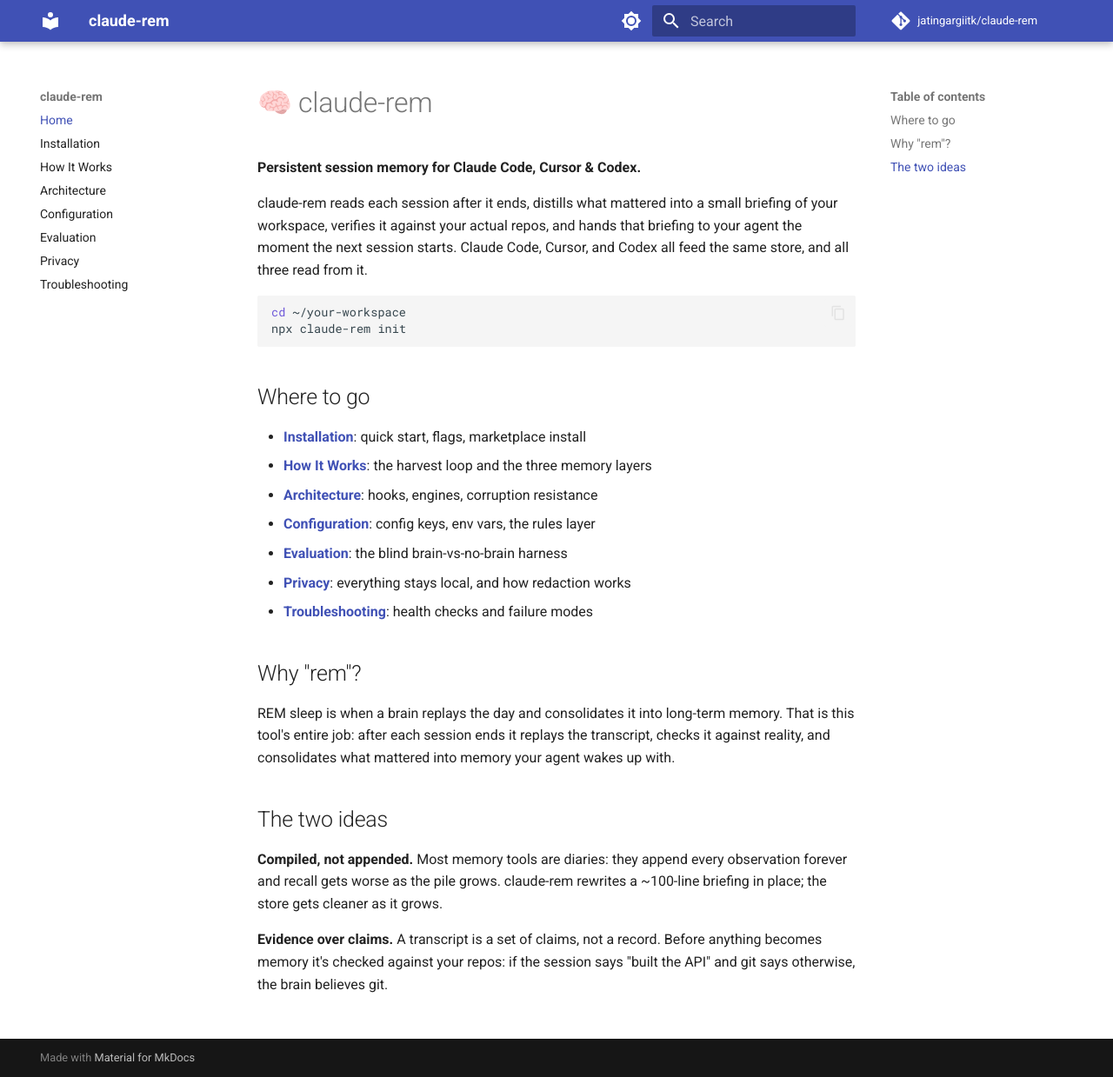
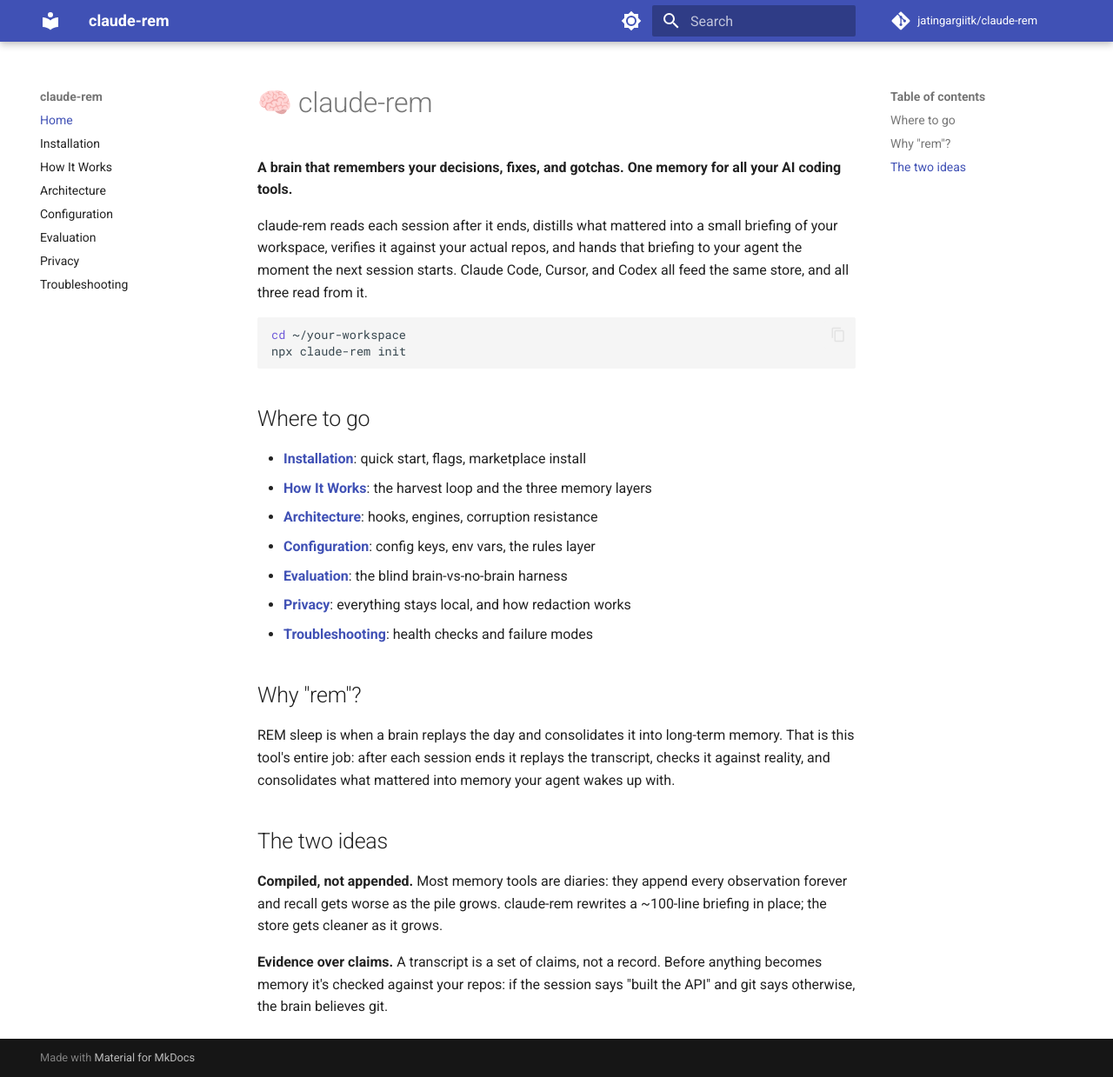
Before and after one commit to jatingargiitk/claude-rem, an MkDocs documentation site: the page built from docs/index.md, in a window 1280 px wide and 1239 px high. Shown: the whole window at 87% size. Built offline with MkDocs 1.6.1 and Material for MkDocs 9.7.7, drawn with Linux system fonts in a browser that asks for light colours; comment, search, counter and statistics services are not loaded.

Commit message:
Tagline: keep the brain line, make the payload concrete
A brain that remembers your decisions, fixes, and gotchas. One memory
for all your AI coding tools.

Co-Authored-By: Claude Fable 5 <noreply@anthropic.com>

```diff
--- a/docs/index.md
+++ b/docs/index.md
@@ -1,6 +1,6 @@
 # 🧠 claude-rem
 
-**Persistent session memory for Claude Code, Cursor & Codex.**
+**A brain that remembers your decisions, fixes, and gotchas. One memory for all your AI coding tools.**
 
 claude-rem reads each session after it ends, distills what mattered into a
 small briefing of your workspace, verifies it against your actual repos, and
--- a/mkdocs.yml
+++ b/mkdocs.yml
@@ -1,5 +1,5 @@
 site_name: claude-rem
-site_description: Persistent session memory for Claude Code, Cursor & Codex.
+site_description: A brain that remembers your decisions, fixes, and gotchas. One memory for all your AI coding tools.
 site_url: https://jatingargiitk.github.io/claude-rem/
 repo_url: https://github.com/jatingargiitk/claude-rem
 repo_name: jatingargiitk/claude-rem
```
Also changed, not shown: README.md (+1 -1 lines).
